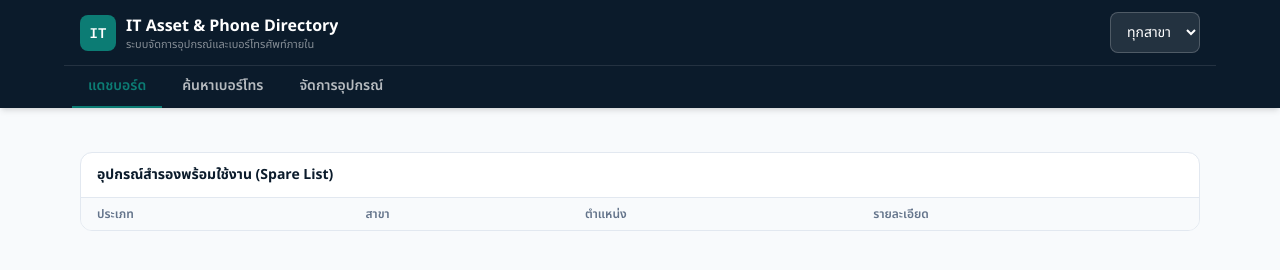
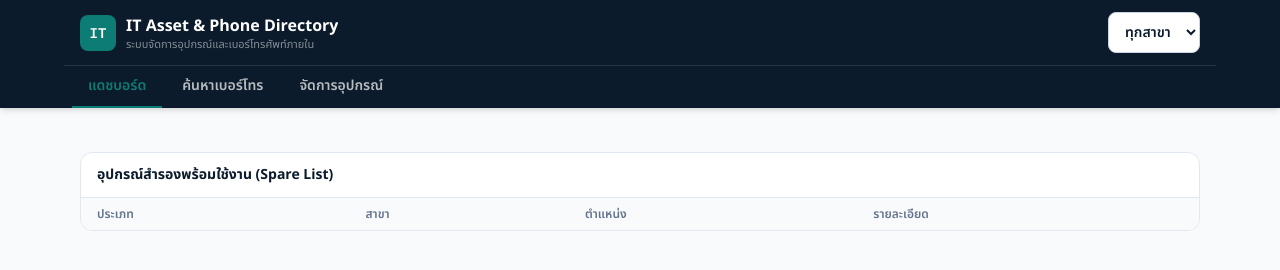
Before and after one commit to webthai/IT, a plain HTML site: page index.html in a window 1280 px wide. Drawn offline with nearby package versions, Linux system fonts and the light colour scheme; no server answers.

Commit message:
Update index.html

```diff
--- a/index.html
+++ b/index.html
@@ -28,6 +28,7 @@
   .mono { font-family: 'IBM Plex Mono', monospace; }
   ::-webkit-scrollbar { height: 6px; width: 6px; }
   ::-webkit-scrollbar-thumb { background: #cbd5e1; border-radius: 4px; }
+  #branchSelect option { color: #0B1B2B; background: #ffffff; }
   .tab-btn.active { color: #0C7C74; border-color: #0C7C74; }
   .fade-in { animation: fadeIn .15s ease-out; }
   @keyframes fadeIn { from { opacity: 0; transform: translateY(4px);} to { opacity: 1; transform: translateY(0);} }
@@ -46,7 +47,7 @@
           <p class="text-[11px] text-white/50 leading-tight">ระบบจัดการอุปกรณ์และเบอร์โทรศัพท์ภายใน</p>
         </div>
       </div>
-      <select id="branchSelect" class="bg-white/10 border border-white/20 text-white text-sm rounded-lg px-3 py-2 shrink-0">
+      <select id="branchSelect" class="bg-white border border-slate-300 text-ink font-semibold text-sm rounded-lg px-3 py-2 shrink-0">
         <option value="">ทุกสาขา</option>
       </select>
     </div>
```
